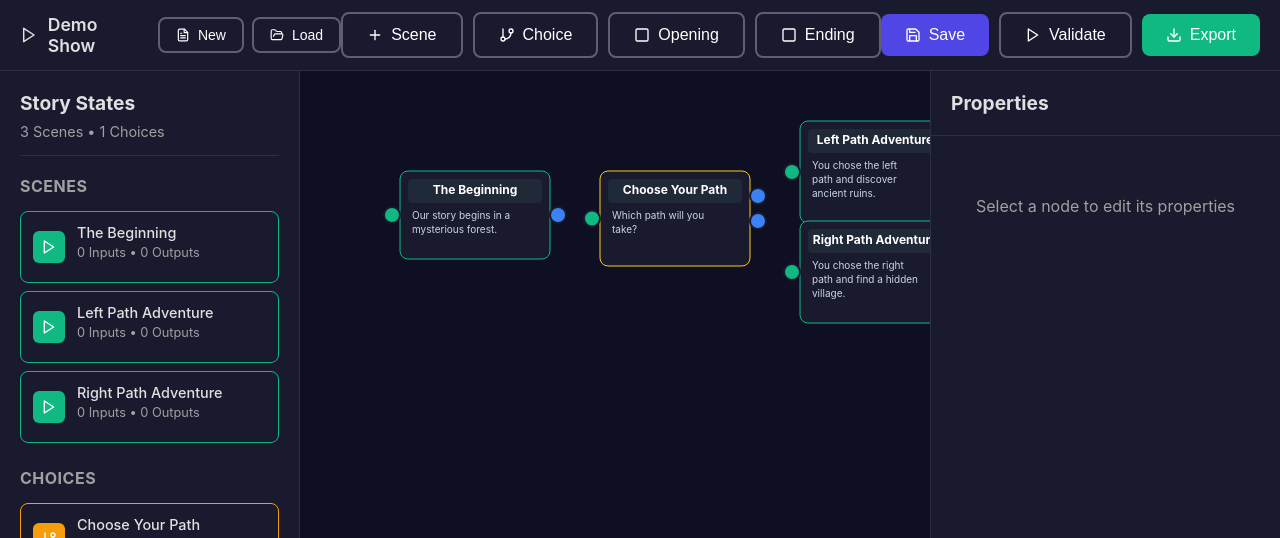
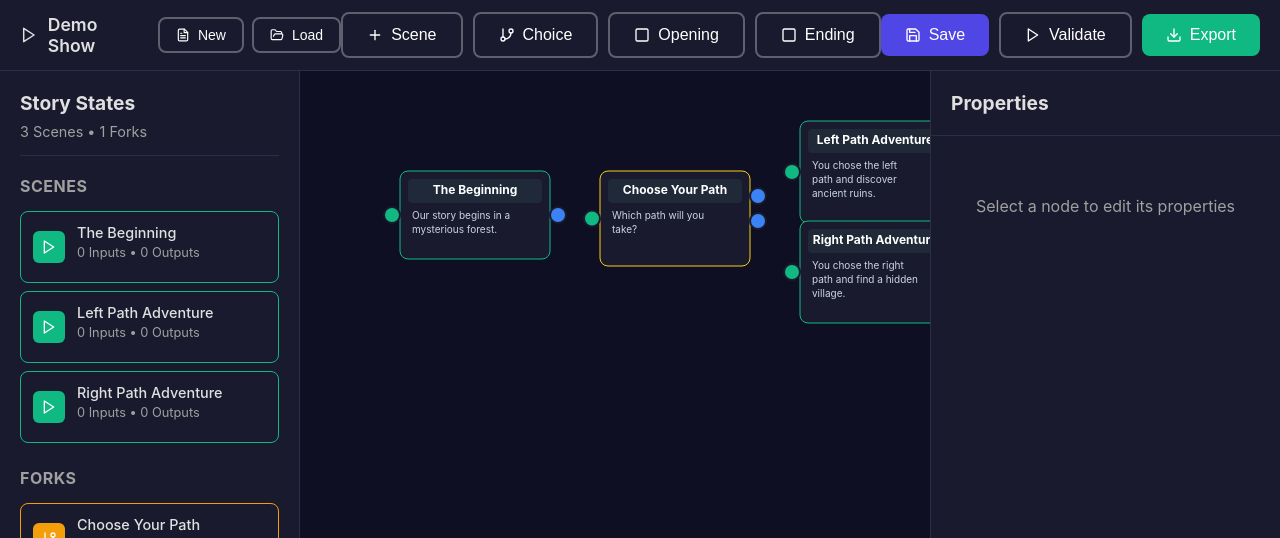
Before and after one commit to walkerkaiman/Meander, a React (Vite) app in the folder Editor/: page / in a window 1280 px wide. Both pictures are taken after a click on the button "Load Show". Shown: the top 538 px of the page. Built offline with nearby package versions, Linux system fonts and the light colour scheme; the HTML template or start-up script is replaced by a standard one.

Commit message:
minor visual fixes

```diff
--- a/Editor/src/components/StateTree.tsx
+++ b/Editor/src/components/StateTree.tsx
@@ -161,7 +161,7 @@ export const StateTree: React.FC<StateTreeProps> = ({
       <div className="tree-header">
         <h3>Story States</h3>
         <div className="tree-stats">
-          {totalScenes} Scenes • {forks.length} Choices
+          {totalScenes} Scenes • {forks.length} Forks
         </div>
       </div>
 
@@ -175,7 +175,7 @@ export const StateTree: React.FC<StateTreeProps> = ({
       </div>
 
       <div className="tree-section">
-        <h4>Choices</h4>
+        <h4>Forks</h4>
         <div className="tree-nodes">
           {forks.map(renderFork)}
         </div>
```
